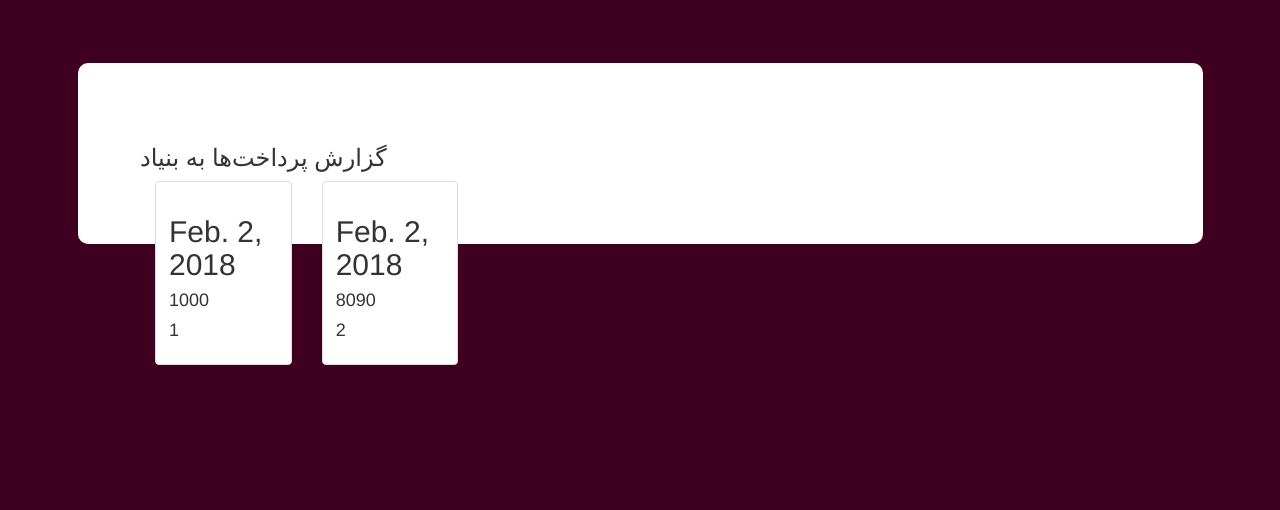
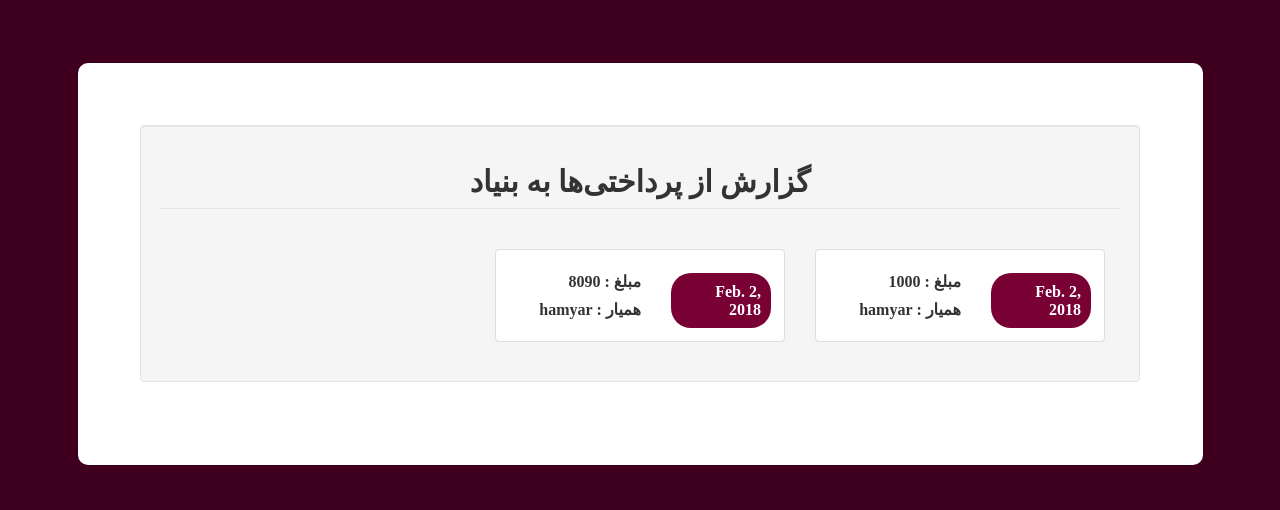
Before and after one commit to falipour/ChildFoundation2, a Django app: page /modir/payments/ in a window 1280 px wide. Shown: the part 58-568 px from the top of the page. Run offline with Django 3.2, Linux system fonts and the light colour scheme; data comes from the database, SQL or seed files in the repository; both versions use the stored data as it was after the commit; some libraries are stand-ins or nearby versions.

Commit message:
foundation reports finished

```diff
--- a/hamyar/models.py
+++ b/hamyar/models.py
@@ -16,6 +16,8 @@ class Payment(models.Model):
     date = models.DateField()
     value = models.IntegerField()
     madadju = models.ForeignKey(Madadju, on_delete=models.CASCADE)
+    hamyar = models.ForeignKey(Hamyar, on_delete=models.DO_NOTHING)
+
 
 
 class Adapt(models.Model):
@@ -26,3 +28,4 @@ class Adapt(models.Model):
 class PaymentFoundation(models.Model):
     date = models.DateField()
     value = models.IntegerField()
+    hamyar = models.ForeignKey(Hamyar, on_delete=models.DO_NOTHING)
--- a/modir/templates/modir/PaymentsReport.html
+++ b/modir/templates/modir/PaymentsReport.html
@@ -1,5 +1,6 @@
 {% extends 'modir/base.html' %}
 {% block title %}لیست پرداخت‌ها به بنیاد{% endblock %}
+
 
 
 {% block content %}
@@ -9,23 +10,32 @@
             <div class="row">
                 <div class="col-lg-12">
                     <div style="background-color: white; margin: 5%; padding: 5%; border-radius: 10px;">
-                        <h3>گزارش پرداخت‌ها به بنیاد</h3>
-
+                        <section id="report">
+                            <form class="well form-horizontal" style="direction: rtl">
+                                <fieldset>
+                                    <legend>
+                                        <center><h2 style="font-family: 'B Nazanin'; font-size: 30px; font-weight: bold;"><b>گزارش از پرداختی‌ها به بنیاد</b></h2></center>
+                                    </legend>
+                                    <br>
+                                    <div style="direction: rtl">
                                         {% if all_payments %}
                                             {% for payment in all_payments %}
-                                <div class="col-sm-4 col-lg-2">
+                                                <div class="col-sm-3 col-lg-4" style="float: right !important;">
                                                     <div class="thumbnail">
-
                                                         <div class="caption">
-                                            <h2>{{ payment.date }}</h2>
-                                            <h4>{{ payment.value }}</h4>
-                                            <h4>{{ payment.pk }}</h4>
+                                                            <h5 style="background: #7a0134; font-family: 'B Nazanin'; font-size: 16px; font-weight: bold; color: white; padding: 10px; width: 100px; float: right; margin-left: 30px; border-radius: 20px">{{ payment.date }}</h5>
+                                                            <h4 style="font-family: 'B Nazanin'; font-size: 16px; font-weight: bold;">مبلغ : {{ payment.value }}</h4>
+                                                            <h4 style="font-family: 'B Nazanin'; font-size: 16px; font-weight: bold;">همیار : {{ payment.hamyar }}</h4>
                                                         </div>
                                                     </div>
                                                 </div>
                                             {% endfor %}
                                         {% endif %}
                                     </div>
+                                </fieldset>
+                            </form>
+                        </section>
+                    </div>
                 </div>
             </div>
         </div>
```
Also changed, not shown: db.sqlite3, hamyar/migrations/0004_auto_20180202_1150.py (added). Lines whose indentation alone changed are shown as unchanged.
